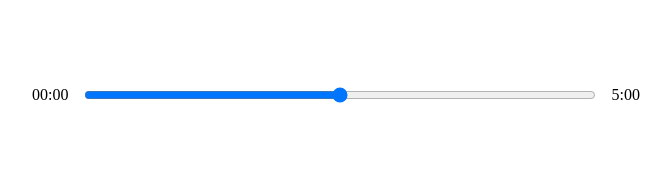
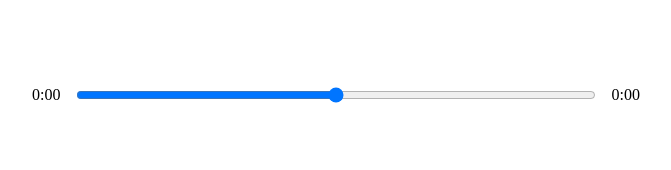
Before and after one commit to Gtodev123/Game-Info-App, a React (Create React App) app: page / in a window 1280 px wide. Shown: the part 410-580 px from the top of the page, without its empty margins (304-975 px from the left). Built offline with nearby package versions, Linux system fonts and the light colour scheme.

Commit message:
Manage Timing
Starting time
and duration of the song.

```diff
--- a/src/components/Player.js
+++ b/src/components/Player.js
@@ -4,9 +4,17 @@
   faAngleLeft,
   faAngleRight,
 } from "@fortawesome/free-solid-svg-icons";
-import { useRef } from "react";
+
+import { useRef, useState } from "react";
 
 const Player = ({ currentSong, isPlaying, setIsPlaying }) => {
+
+  //state
+const [songInfo, setSongInfo] = useState({
+  currentTime: "0.00",
+  duration: null,
+})
+
   //Ref
   const audioRef = useRef(null);
 
@@ -21,13 +29,26 @@
     }
   };
 
+  const timeUpdateHandler = (e) => {
+    const current = e.target.currentTime
+    const duration = e.target.duration
+    setSongInfo({currentTime: current, duration})
+  }
+
+  const getTime = time => {
+    const minutes = Math.floor(time / 60)
+    const seconds = Math.floor(time % 60)
+    const secondsWithZero = String(seconds).padStart(2, "0")
+    return `${minutes}:${secondsWithZero}`
+  }
+
 
   return (
     <div className="player">
       <div className="time-control">
-        <p>00:00</p>
+        <p>{getTime(songInfo.currentTime)}</p>
         <input type="range" />
-        <p>5:00</p>
+        <p>{getTime(songInfo.duration)}</p>
       </div>
       <div className="play-control">
         <FontAwesomeIcon className="skip-back" size="2x" icon={faAngleLeft} />
@@ -43,7 +64,7 @@
           icon={faAngleRight}
         />
       </div>
-      <audio ref={audioRef} src={currentSong.audio}></audio>
+      <audio onTimeUpdate={timeUpdateHandler} ref={audioRef} src={currentSong.audio}></audio>
     </div>
   );
 };
```
